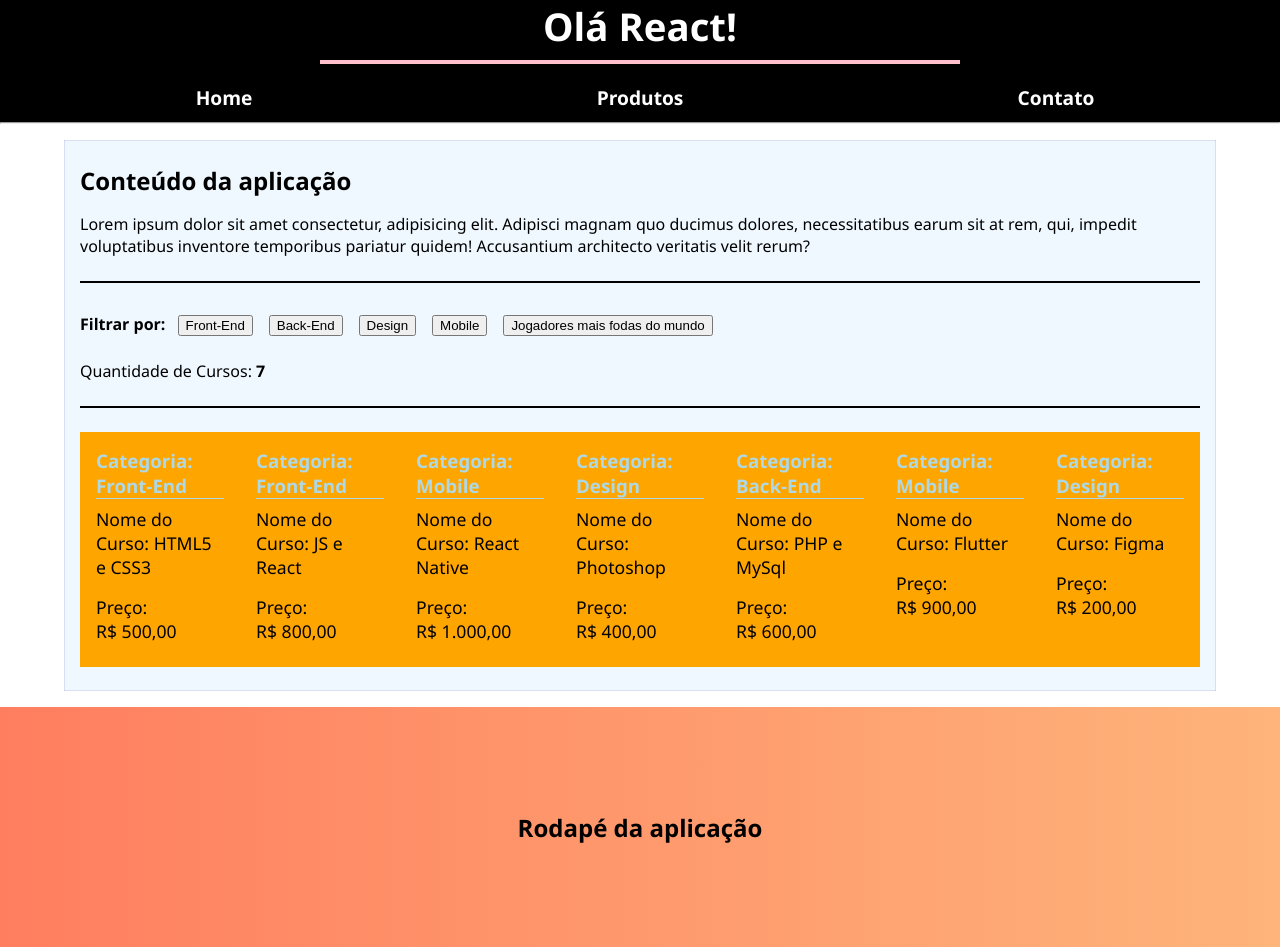
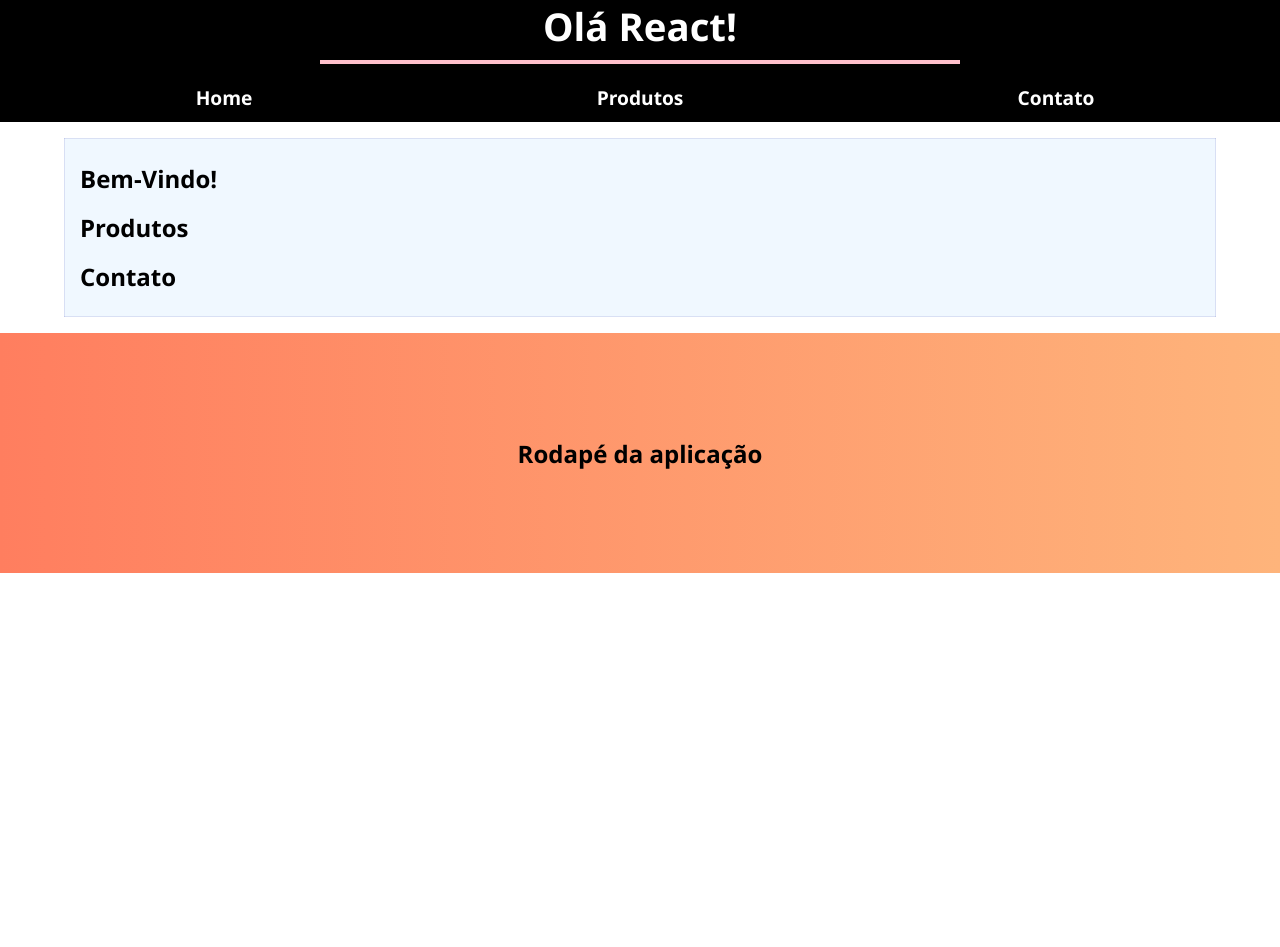
Before and after one commit to Edualvesilva/meu-app, a React (Vite) app: page / in a window 1280 px wide. After the commit the page ends 800 px from the top, so only its background shows below. Built offline with nearby package versions, Linux system fonts and the light colour scheme.

Commit message:
Container com Children

```diff
--- a/package.json
+++ b/package.json
@@ -12,6 +12,7 @@
   "dependencies": {
     "react": "^18.2.0",
     "react-dom": "^18.2.0",
+    "react-router-dom": "^6.20.1",
     "styled-components": "^6.1.1"
   },
   "devDependencies": {
--- a/src/App.jsx
+++ b/src/App.jsx
@@ -1,15 +1,19 @@
 import Cabecalho from "./components/Cabecalho";
-import Conteudo from "./components/Conteudo";
 import Footer from "./components/Footer";
+import Home from "./pages/Home";
+import Produtos from "./pages/Produtos";
+import Contato from "./pages/Contato";
+import Container from "./components/Container";
 
 function App() {
   return (
     <>
       <Cabecalho />
-
-      <hr />
-      <Conteudo />
-
+      <Container>
+        <Home />
+        <Produtos />
+        <Contato />
+      </Container>
       <Footer />
     </>
   );
--- /dev/null
+++ b/src/components/Container.jsx
@@ -0,0 +1,19 @@
+import styled from "styled-components";
+function Container({ children }) {
+  return <StyledContainer>{children}</StyledContainer>;
+}
+
+const StyledContainer = styled.main`
+  width: 90vw;
+  margin: 1rem auto;
+  background-color: aliceblue;
+  padding: 1rem;
+  box-shadow: darkblue 0 0 1px inset;
+
+  h2,
+  p {
+    padding: 0.5rem 0;
+  }
+`;
+
+export default Container;
--- /dev/null
+++ b/src/pages/Contato.jsx
@@ -0,0 +1,5 @@
+function Contato() {
+  return <h2>Contato</h2>;
+}
+
+export default Contato;
--- /dev/null
+++ b/src/pages/Home.jsx
@@ -0,0 +1,4 @@
+function Home() {
+  return <h2>Bem-Vindo!</h2>;
+}
+export default Home;
--- /dev/null
+++ b/src/pages/Produtos.jsx
@@ -0,0 +1,5 @@
+function Produtos() {
+  return <h2>Produtos</h2>;
+}
+
+export default Produtos;
```
Also changed, not shown: 2 other files (tests, documents, lock files or other folders).
